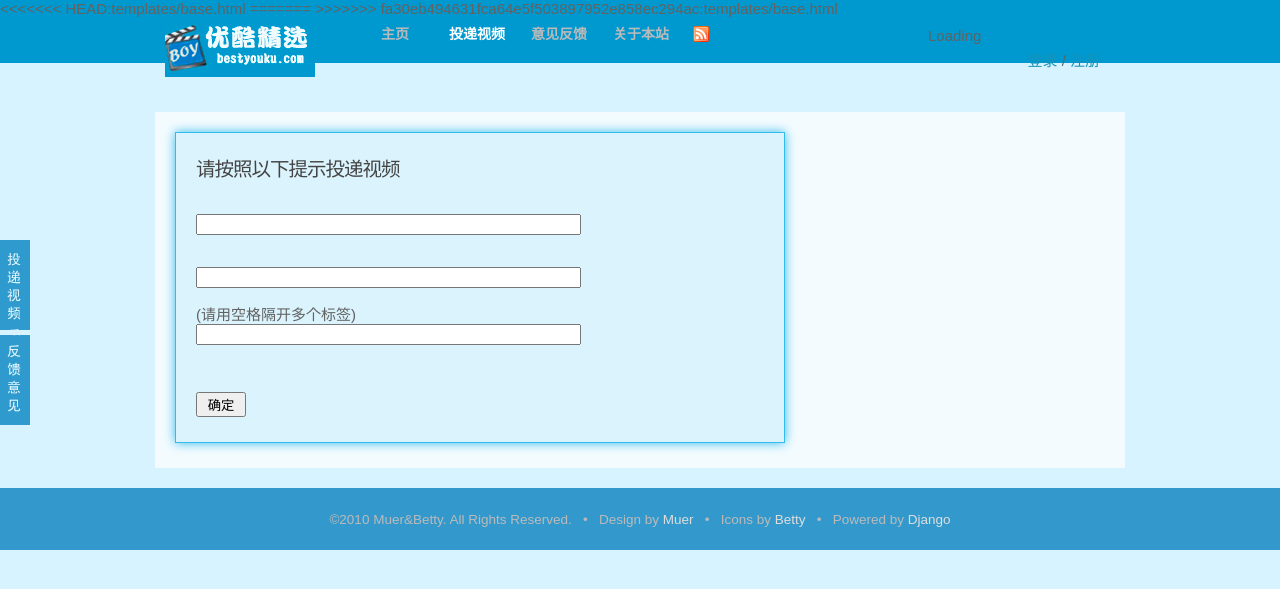
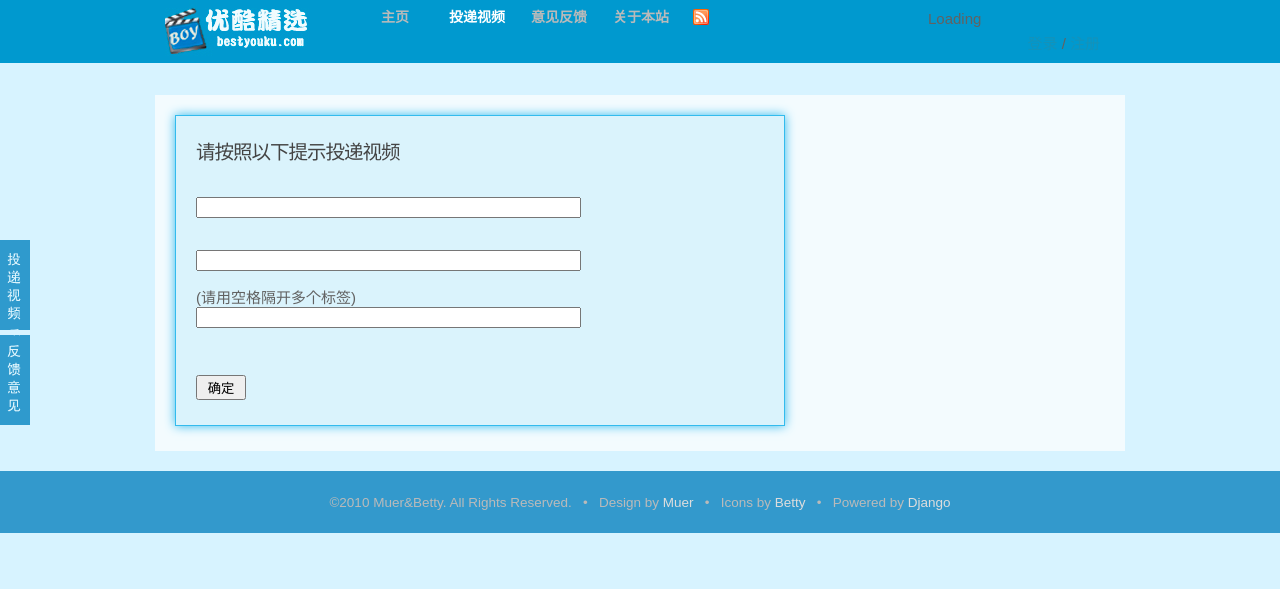
Before and after one commit to hihihi138/boy, a Django app: template templates/post_video.html in a window 1280 px wide. Shown: the top 589 px of the page. Run offline with Django 3.2, Linux system fonts and the light colour scheme; the template is opened without the code that fills it, so the values that code supplies are empty; parts of the project's set-up code (start-up, migrations or seed data) failed here and were passed over; some libraries are stand-ins or nearby versions.

Commit message:
merge base.html

```diff
--- a/templates/base.html
+++ b/templates/base.html
@@ -26,7 +26,6 @@ $(document).ready(function(){
 	if ($.browser.msie && $.browser.version==6.0){$("#side_button").hide();$(".rating").hide()};
 });
 </script>
-<<<<<<< HEAD:templates/base.html
 <script type="text/javascript">
 
   var _gaq = _gaq || [];
@@ -53,9 +52,7 @@ $(document).ready(function(){
   })();
 
 </script>
-=======
 {% block javascript %}{% endblock %}
->>>>>>> fa30eb494631fca64e5f503897952e858ec294ac:templates/base.html
 </head>
 <body>
 <!-- start header -->
```
